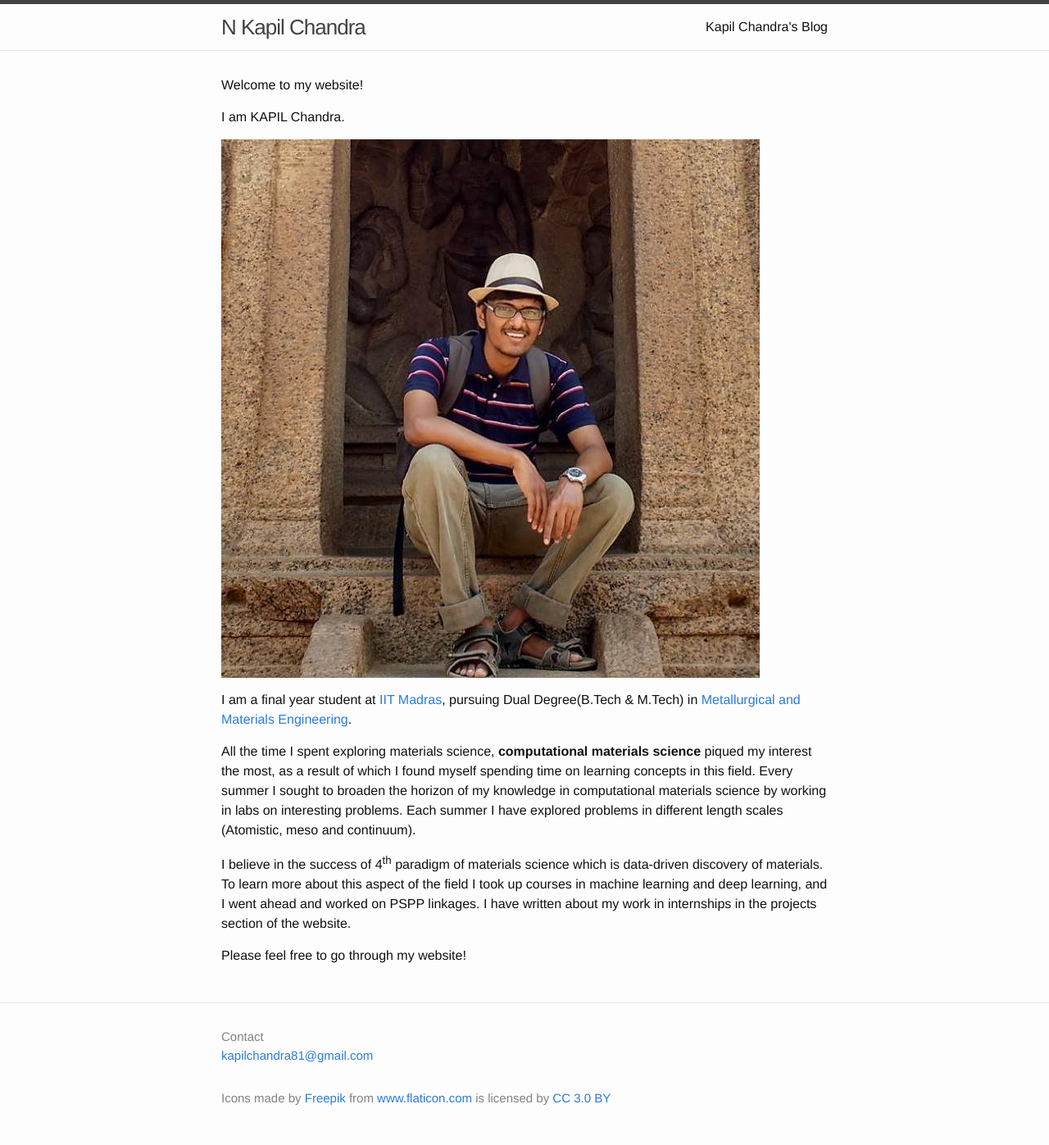
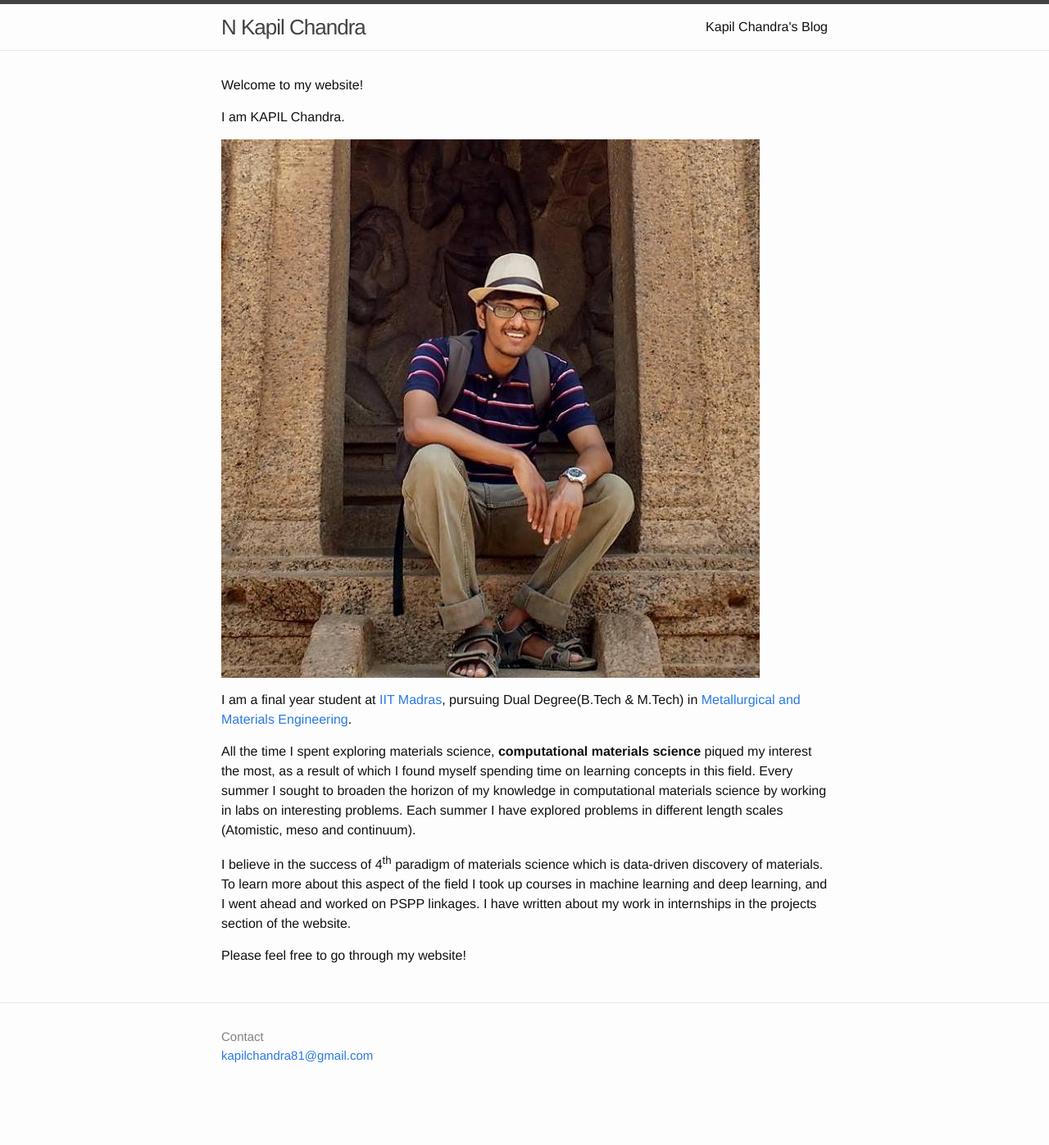
Before and after one commit to nkc-137/nkc-137.github.io, a Jekyll site: the page built from index.md, in a window 1280 px wide. Shown: the whole page at 82% size. Built offline with Jekyll 4.4.1, drawn with Linux system fonts in a browser that asks for light colours; after the commit the page ends 1359 px from its top, so only the background shows below that.

Commit message:
Deleted free-pick code

```diff
--- a/_includes/footer.html
+++ b/_includes/footer.html
@@ -45,11 +45,11 @@
       </div>
     </div>
 
-    <div class="footer-col-wrapper">
+<!--     <div class="footer-col-wrapper">
       <div class="footer-col footer-col-6">
       Icons made by <a href="http://www.freepik.com" title="Freepik">Freepik</a> from <a href="http://www.flaticon.com" title="Flaticon">www.flaticon.com</a> is licensed by <a href="http://creativecommons.org/licenses/by/3.0/" title="Creative Commons BY 3.0" target="_blank">CC 3.0 BY</a>
       </div>
-    </div>
+    </div> -->
   </div>
 
 </footer>
```
